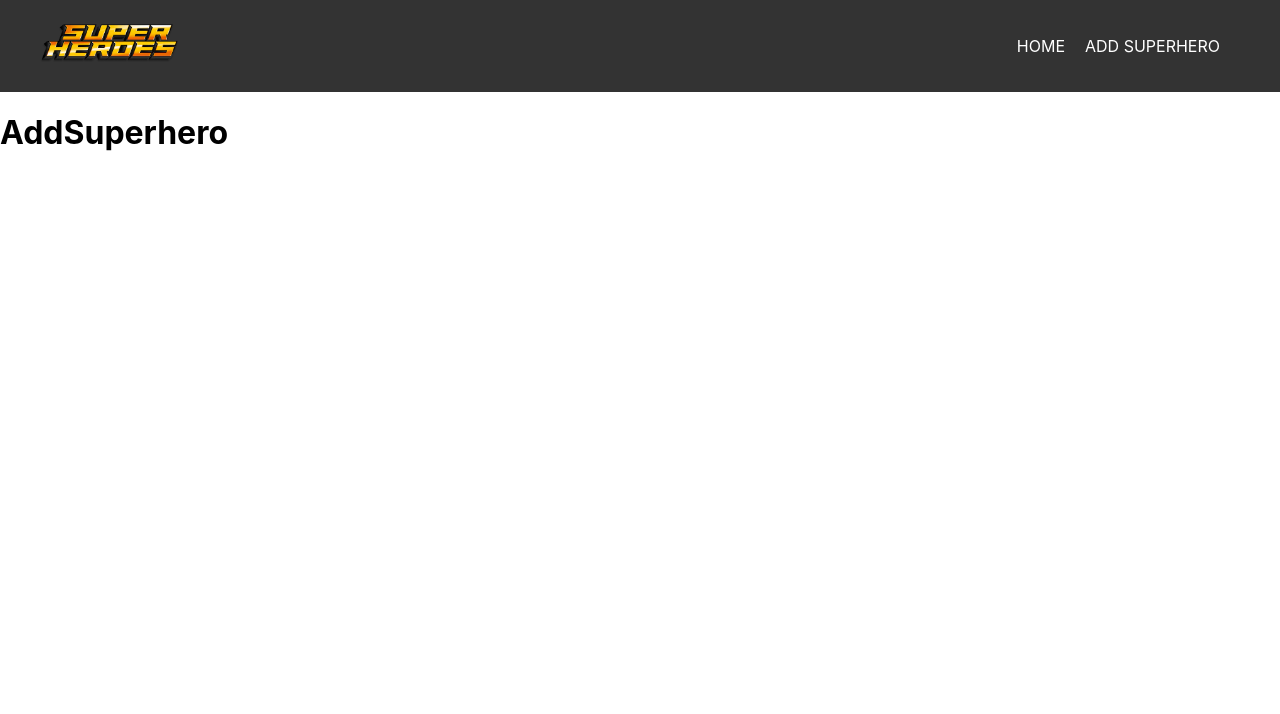
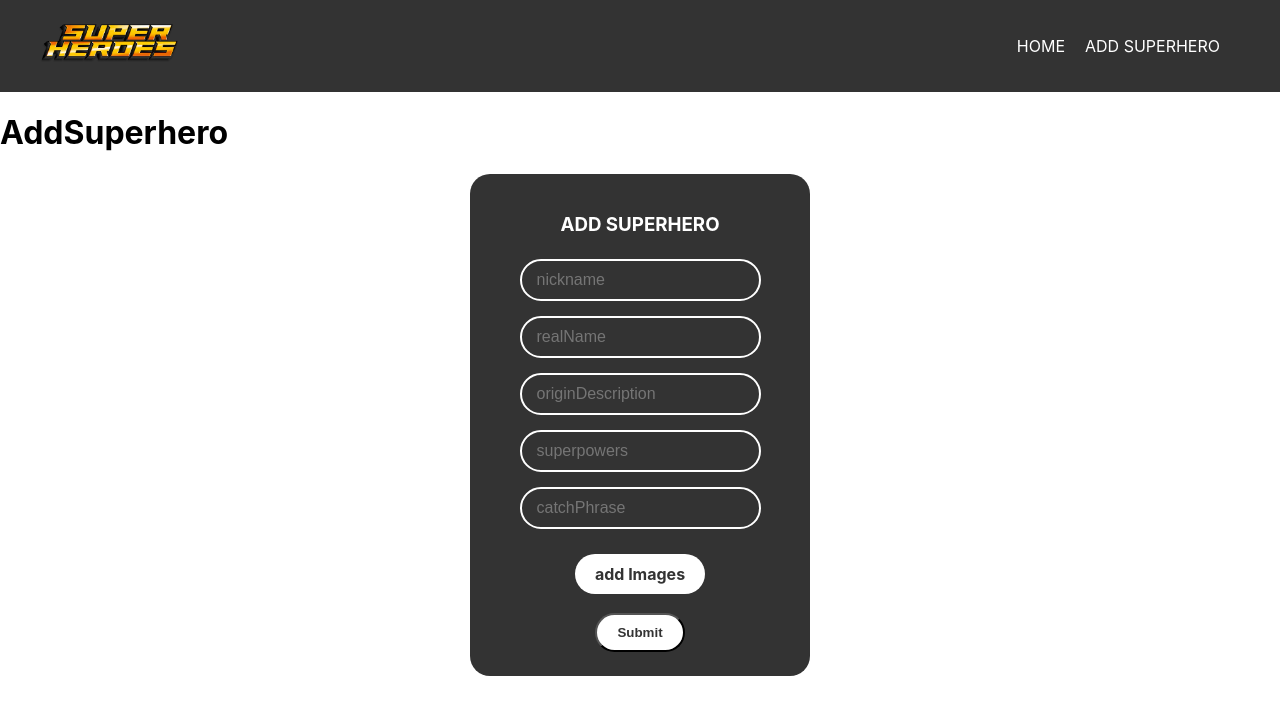
Before and after one commit to Inlvert/JavaScript-Engineer-Test, a React (Create React App) app in the folder client/: page /superheroes in a window 1280 px wide. Shown: the top 714 px of the page. Built offline with nearby package versions, Linux system fonts and the light colour scheme.

Commit message:
add component AddSuperheroForm to page AddSuperhero

```diff
--- a/client/src/pages/Add/index.jsx
+++ b/client/src/pages/Add/index.jsx
@@ -1,11 +1,13 @@
 import React from "react";
 import Header from "../../components/Header";
+import AddSuperheroForm from "../../components/AddSuperheroForm";
 
 const AddSuperhero = () => {
   return (
     <div>
       <Header />
       <h1>AddSuperhero</h1>
+      <AddSuperheroForm />
     </div>
   );
 };
```
